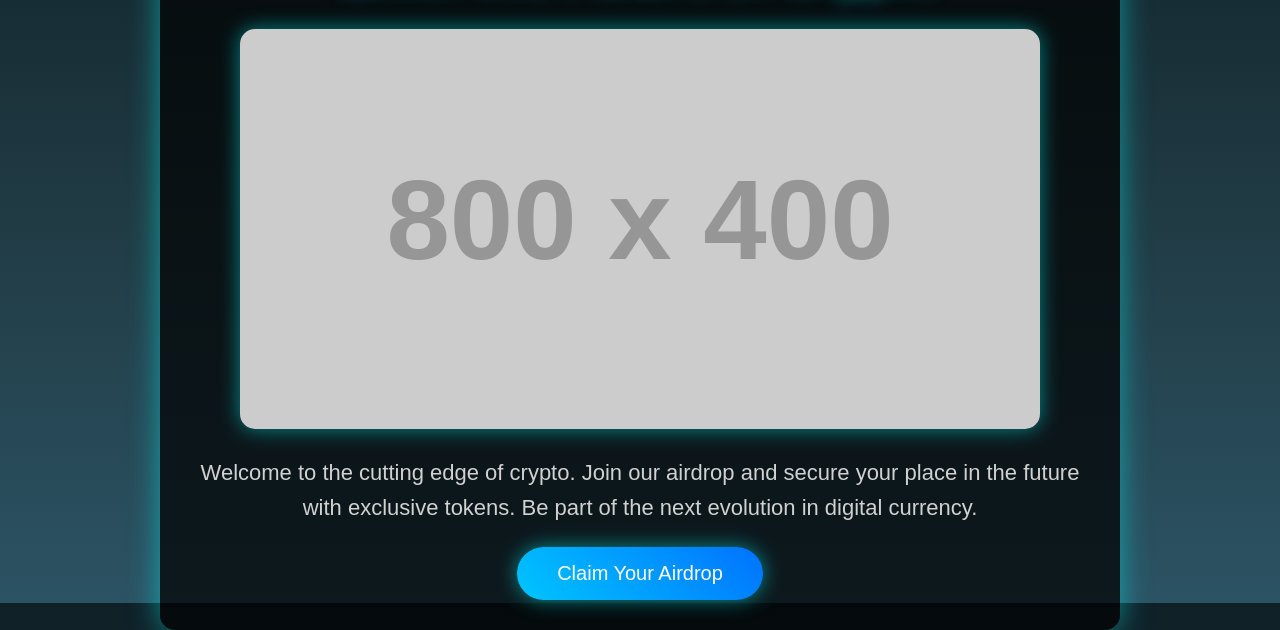
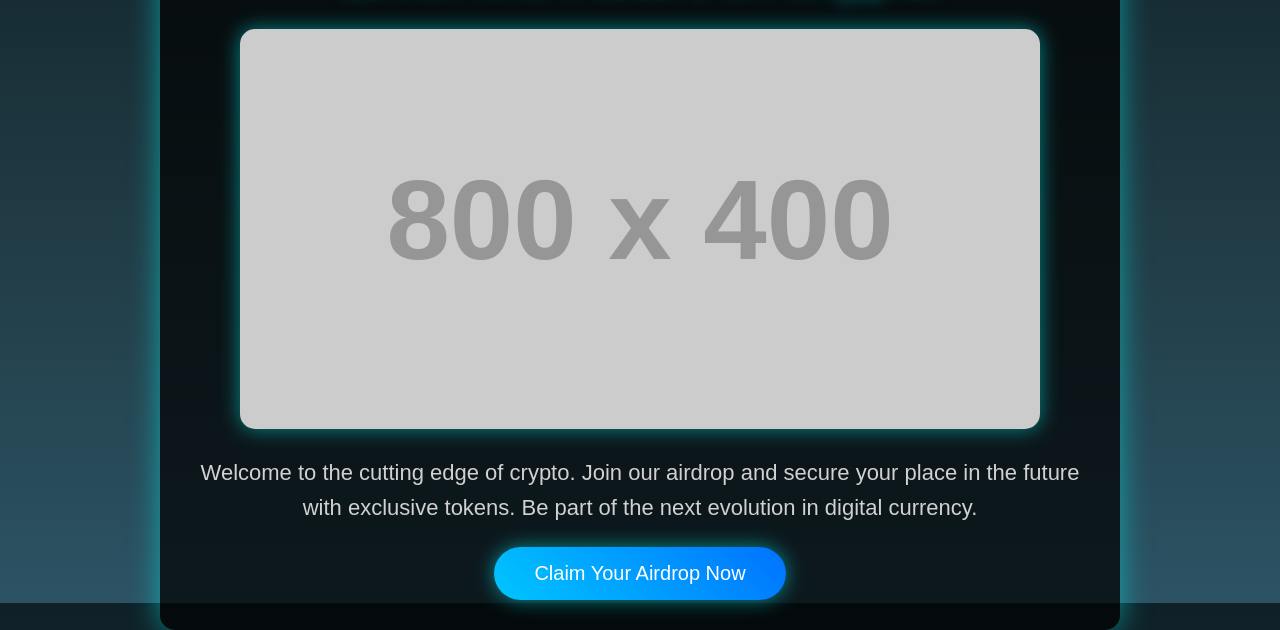
Before and after one commit to chimajdev/bizat.github.io, a plain HTML site: page index.html in a window 1280 px wide. Shown: the part 197-827 px from the top of the page. Drawn offline with Linux system fonts and the light colour scheme; placeholder pictures from the web are drawn by us.

Commit message:
Update index.html

```diff
--- a/index.html
+++ b/index.html
@@ -89,7 +89,7 @@
         </div>
 
         <!-- Call to Action Button -->
-        <a href="#" class="cta-button">Claim Your Airdrop</a>
+        <a href="#" class="cta-button">Claim Your Airdrop Now</a>
     </div>
 </body>
 </html>
```
